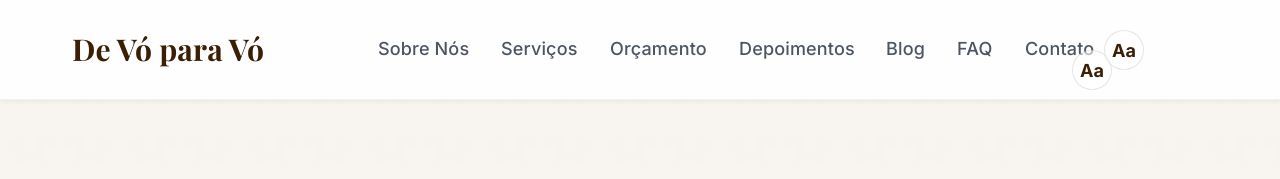
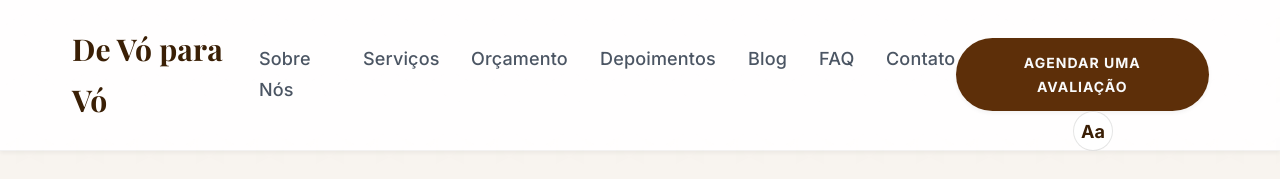
Before and after one commit to antoniomasagaomasullo-arch/devoparavo, a plain HTML site: page index.html in a window 1280 px wide. Shown: the top 179 px of the page. Drawn offline with nearby package versions, Linux system fonts and the light colour scheme.

Commit message:
Update index.html

```diff
--- a/index.html
+++ b/index.html
@@ -2273,7 +2273,6 @@
         <a class="title" href="#">De Vó para Vó</a>
       </div>
     </div>
-            <button class="font-size-toggle-btn" id="fontSizeToggleBtn" aria-label="Ajustar tamanho da fonte">Aa</button>
     <button class="nav-toggle-btn" id="navToggleBtn" aria-label="Toggle navigation menu">☰</button>
     <nav>
       <ul class="nav-menu" id="navMenu">
@@ -2287,7 +2286,9 @@
       </ul>
     </nav>
     <div class="header-actions">
+      <button class="cta-button" id="header-contact-btn" data-modal="agendamento">Agendar uma Avaliação</button>
       <button class="font-size-toggle-btn" id="fontSizeToggleBtn" aria-label="Ajustar tamanho da fonte">Aa</button>
+    </div>
   </div>
 </header>
 
```
Lines whose indentation alone changed are shown as unchanged.
